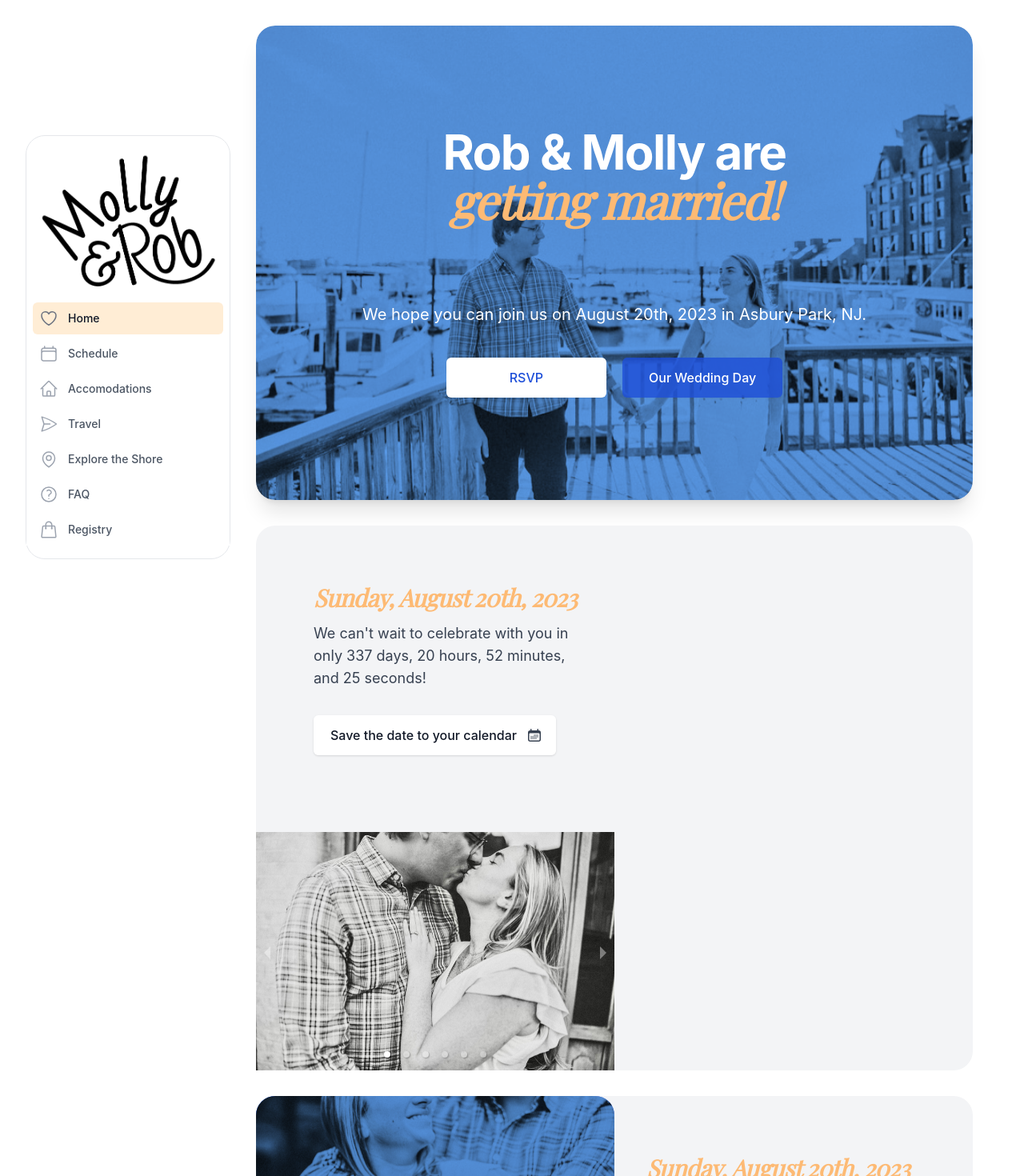
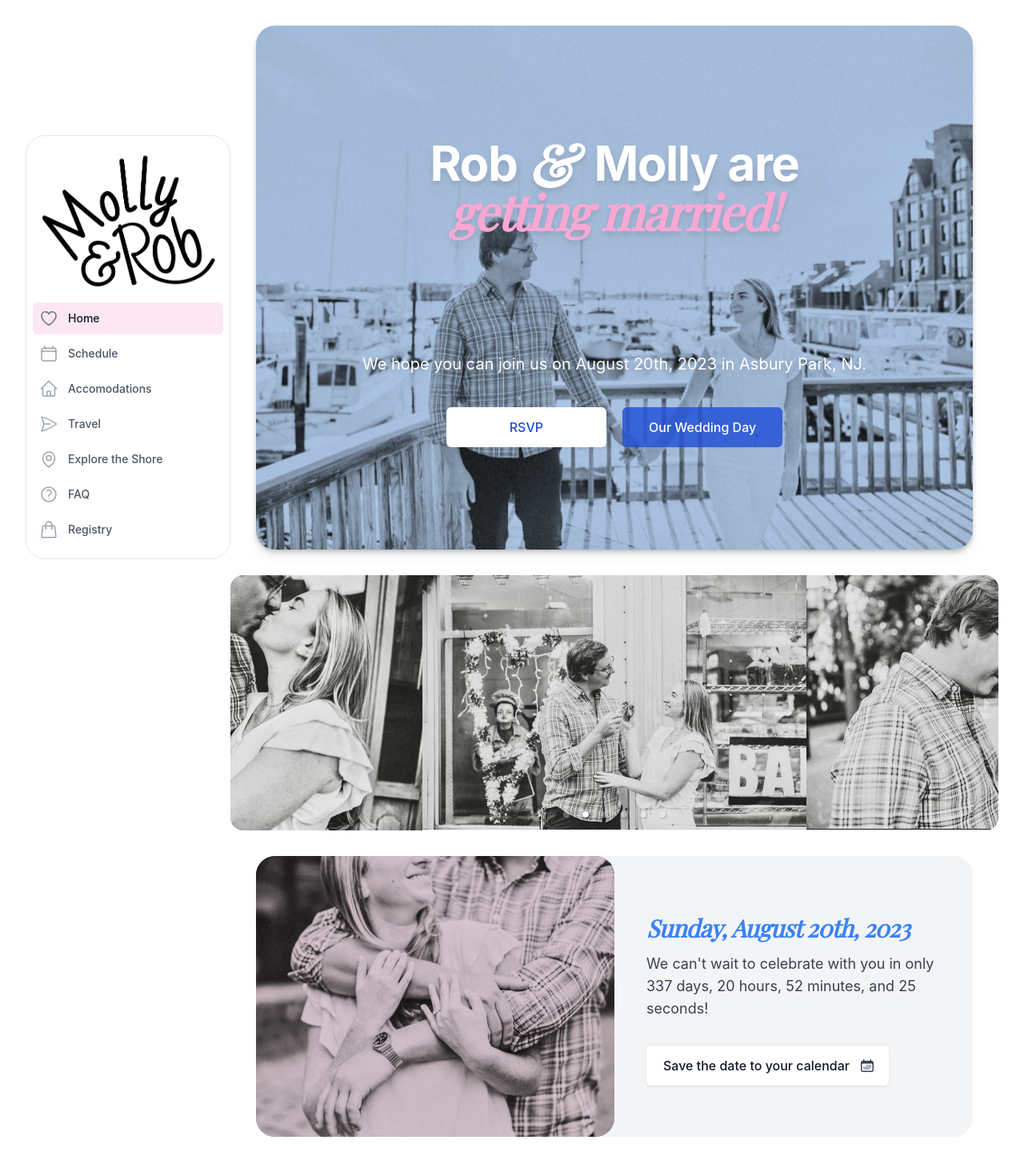
Before and after one commit to RobErskine/wedding-site, a Next.js app: page / in a window 1280 px wide. Shown: the top 1470 px of the page at 80% size. Built offline with nearby package versions, Linux system fonts and the light colour scheme.

Commit message:
updating design and getting updates to work

```diff
--- a/components/Layout.tsx
+++ b/components/Layout.tsx
@@ -113,10 +113,8 @@ export default function Layout({ children }: Props) {
                         key={`mobile-` + item.href}
                         href={item.href}>
                           <a className={classNames(
-                            item.current
-                              ? 'bg-gray-100 text-gray-900'
-                              : 'text-gray-600 hover:bg-gray-50 hover:text-gray-900',
-                            'group flex items-center px-2 py-2 text-base font-medium rounded-md'
+                            currentSlug === item.href  ? 'bg-pink-100 text-gray-900' : 'text-gray-600 hover:bg-gray-50 hover:text-gray-900',
+                            'group flex items-center px-2 py-2 text-sm font-medium rounded-md w-full block'
                           )}>
                           <item.icon
                             className={classNames(
@@ -172,7 +170,7 @@ export default function Layout({ children }: Props) {
                     href={item.href}
                   >
                     <a className={classNames(
-                      currentSlug === item.href  ? 'bg-orange-100 text-gray-900' : 'text-gray-600 hover:bg-gray-50 hover:text-gray-900',
+                      currentSlug === item.href  ? 'bg-pink-100 text-gray-900' : 'text-gray-600 hover:bg-gray-50 hover:text-gray-900',
                       'group flex items-center px-2 py-2 text-sm font-medium rounded-md w-full block'
                     )}>
                       <item.icon
@@ -188,27 +186,10 @@ export default function Layout({ children }: Props) {
                 ))}
               </nav>
             </div>
-            {/* <div className="flex flex-shrink-0 border-t border-gray-200 p-4">
-              <Link href="/our-story" className="group block w-full flex-shrink-0 cursor-pointer">
-                <div className="flex items-center cursor-pointer">
-                  <div>
-                    <img
-                      className="inline-block h-9 w-9 rounded-full"
-                      src="rob-and-molly-profile.jpg"
-                      alt=""
-                    />
-                  </div>
-                  <div className="ml-3 cursor-pointer">
-                    <p className="text-sm font-medium text-gray-700 group-hover:text-gray-900"><em>via</em> Rob &amp; Molly</p>
-                    <p className="text-xs font-medium text-gray-500 group-hover:text-gray-700">Read our story</p>
-                  </div>
-                </div>
-              </Link>
-            </div> */}
           </div>
         </div>
         <div className="flex flex-1 flex-col md:pl-64">
-          <div className="sticky top-0 z-10 bg-gray-100 pl-1 pt-1 sm:pl-3 sm:pt-3 md:hidden">
+          <div className="sticky top-0 z-10 bg-pink-100 pl-1 pt-1 sm:pl-3 sm:pt-3 md:hidden">
             <button
               type="button"
               className="-ml-0.5 -mt-0.5 inline-flex h-12 w-12 items-center justify-center rounded-md text-gray-500 hover:text-gray-900 focus:outline-none focus:ring-2 focus:ring-inset focus:ring-indigo-500"
@@ -221,11 +202,9 @@ export default function Layout({ children }: Props) {
           <main className="flex-1">
             <div className="">
               <div className="mx-auto max-w-7xl px-4 sm:px-6 md:px-8">
-                {/* Replace with your content */}
                 <div className="">
                   {children}
                 </div>
-                {/* /End replace */}
               </div>
             </div>
           </main>
--- a/pages/index.tsx
+++ b/pages/index.tsx
@@ -37,24 +37,24 @@ import {
 const Home: NextPage = () => {
   return (
     <div>
-      <div className="relative mt-8">
+      <div className="relative mt-8 z-50">
         <div className="absolute inset-x-8 bottom-0 h-1/2 bg-gray-100 rounded-3xl" />
-          <div className="mx-auto max-w-9xl sm:px-6 lg:px-8">
-            <div className="relative shadow-xl sm:overflow-hidden sm:rounded-3xl">
+          <div className="mx-auto max-w-9xl sm:px-6 lg:px-8 drop-shadow-lg">
+            <div className="relative shadow-md hover:shadow-2xl sm:overflow-hidden rounded-3xl transform transform-gpu hover:scale-110 transition-300 ease-in-out duration-300 top-0 hover:top-4">
               <div className="absolute inset-0">
                 <img
                   className="h-full w-full object-cover"
                   src="/homepage/homepage.png"
                   alt="People working on laptops"
                 />
-                <div className="absolute inset-0 bg-blue-400 mix-blend-multiply" />
+                <div className="absolute inset-0 bg-blue-200 mix-blend-multiply" />
               </div>
               <div className="relative px-4 py-16 sm:px-6 sm:py-24 lg:py-32 lg:px-8">
-                <h1 className="text-center text-4xl font-bold tracking-tight sm:text-5xl lg:text-6xl">
-                  <span className="block text-white">Rob &amp; Molly are</span>
-                  <span className="block text-orange-300 mb-24"><em>getting married!</em></span>
+                <h1 className="text-center text-4xl font-bold tracking-tight sm:text-5xl lg:text-6xl drop-shadow-lg">
+                  <span className="block text-white">Rob <em className="mr-3 text-7xl relative top-2">&amp;</em> Molly are</span>
+                  <span className="block text-pink-300 mb-36"><em>getting married!</em></span>
                 </h1>
-                <p className="mx-auto mt-6 max-w-lg text-center text-xl text-white sm:max-w-3xl">
+                <p className="mx-auto block mt-24 max-w-lg text-center text-xl text-white sm:max-w-3xl drop-shadow-lg">
                   We hope you can join us on August 20th, 2023 in Asbury Park, NJ.
                 </p>
                 <div className="mx-auto mt-10 max-w-sm sm:flex sm:max-w-none sm:justify-center">
@@ -80,12 +80,14 @@ const Home: NextPage = () => {
           </div>
         </div>
 
-        {/* <div className="relative bg-gray-100 lg:mx-8 rounded-3xl mt-8 overflow-hidden">
+        <div className="relative bg-gray-100 rounded-2xl mt-8 overflow-hidden max-w-5xl mx-auto px-0">
           <Carousel
-            className="max-w-3xl rounded-lg"
+            className="w-full rounded-lg mx-auto block"
             showThumbs={false}
             showStatus={false}
-            autoPlay={false}
+            autoPlay={true}
+            centerMode={true}
+            centerSlidePercentage={50}
             infiniteLoop={true}
           >
             {homepageImages.map((image) => (
@@ -94,60 +96,6 @@ const Home: NextPage = () => {
               </div>
             ))}
           </Carousel>
-          <div className="relative mx-auto max-w-5xl px-4 py-12 sm:px-6 lg:px-8 lg:py-16">
-            <div className="md:ml-auto md:w-1/2 md:pl-10">
-              <h3>wow</h3>
-            </div>
-          </div>
-        </div> */}
-
-        <div className="relative bg-gray-100 lg:mx-8 rounded-3xl mt-8">
-          <div className="relative max-w-5xl px-4 py-12 sm:px-6 lg:px-8 lg:py-16 lg:w-1/2">
-            <div className="md:ml-auto md:pl-10">
-              {/* <h2 className="text-lg font-semibold text-gray-500">We can&apos;t wait to celebrate with you on...</h2> */}
-              <p className="mt-2 text-4xl font-bold tracking-tight text-orange-300 sm:text-3xl"><em>Sunday, August 20th, 2023</em></p>
-              <p className="mt-3 text-lg text-gray-700">
-                We can&apos;t wait to celebrate with you
-                <Countdown
-                  date={'2023-08-23T15:30:00-04:00'}
-                  renderer={props => <span> in only {props?.days} days, {props?.hours} hours, {props?.minutes} minutes, and {props?.seconds} seconds!</span>}
-                >
-                  <span> today!</span>
-                </Countdown>
-              </p>
-              <div className="mt-8">
-                <div className="inline-flex rounded-md shadow">
-                  <a
-                    download
-                    href="/rob-and-molly-wedding-invite.ics"
-                    className="inline-flex items-center justify-center rounded-md border border-transparent bg-white px-5 py-3 text-base font-medium text-gray-900 hover:bg-gray-50"
-                  >
-                    Save the date to your calendar
-                    <CalendarDaysIcon className="-mr-1 ml-3 h-5 w-5 text-gray-700" aria-hidden="true" />
-                  </a>
-                </div>
-              </div>
-            </div>
-          </div>
-          <div className="relative mr-0 lg:w-1/2">
-            <div className="md:ml-auto">
-              <div className="mt-8">
-                <Carousel
-                  className="w-full rounded-lg"
-                  showThumbs={false}
-                  showStatus={false}
-                  autoPlay={false}
-                  infiniteLoop={true}
-                >
-                  {homepageImages.map((image) => (
-                    <div key={image.src}>
-                      <img src={image.src} alt="" />
-                    </div>
-                  ))}
-                </Carousel>
-              </div>
-            </div>
-          </div>
         </div>
 
         <div className="relative bg-gray-100 lg:mx-8 rounded-3xl mt-8">
@@ -157,12 +105,12 @@ const Home: NextPage = () => {
               src="/homepage/closeup.png"
               alt=""
             />
-            <div className="absolute inset-0 bg-blue-400 mix-blend-multiply rounded-3xl" />
+            <div className="absolute inset-0 bg-pink-100 mix-blend-multiply rounded-3xl" />
           </div>
           <div className="relative mx-auto max-w-5xl px-4 py-12 sm:px-6 lg:px-8 lg:py-16">
             <div className="md:ml-auto md:w-1/2 md:pl-10">
               {/* <h2 className="text-lg font-semibold text-gray-500">We can&apos;t wait to celebrate with you on...</h2> */}
-              <p className="mt-2 text-4xl font-bold tracking-tight text-orange-300 sm:text-3xl"><em>Sunday, August 20th, 2023</em></p>
+              <p className="mt-2 text-4xl font-bold tracking-tight text-blue-500 sm:text-3xl"><em>Sunday, August 20th, 2023</em></p>
               <p className="mt-3 text-lg text-gray-700">
                 We can&apos;t wait to celebrate with you
                 <Countdown
--- a/pages/travel.tsx
+++ b/pages/travel.tsx
@@ -52,8 +52,8 @@ const Travel: NextPage = () => {
       <main className="mx-auto mt-16 max-w-7xl px-4 sm:mt-24">
           <div className="text-center">
             <h1 className="text-4xl font-bold tracking-tight text-gray-900 sm:text-5xl md:text-6xl">
-              <span className="block xl:inline">Travel</span>{' '}
-              <span className="block text-blue-500 xl:inline">Plans</span>
+              <span className="inline">Travel</span>{' '}
+              <span className="text-blue-500 inline">Plans</span>
             </h1>
             <p className="mx-auto mt-3 max-w-md text-base text-gray-500 sm:text-lg md:mt-5 md:max-w-3xl md:text-xl">
               Knowing many of our guests will be traveling from out of state, below is just about every way you can get to our wedding.
@@ -119,9 +119,6 @@ const Travel: NextPage = () => {
               {automobiles.map((route) => (
                 <div key={route.name}>
                   <dt>
-                    {/* <div className="flex h-12 w-12 items-center justify-center rounded-md bg-blue-500 text-white">
-                      <route.icon className="h-6 w-6" aria-hidden="true" />
-                    </div> */}
                     <p className="mt-5 text-lg font-medium leading-6 text-gray-900">{route.name}</p>
                   </dt>
                   <dd className="mt-2 text-base text-gray-500">{route.description}</dd>
```
Also changed, not shown: pages/explore-the-shore.tsx (+104 -58 lines).
